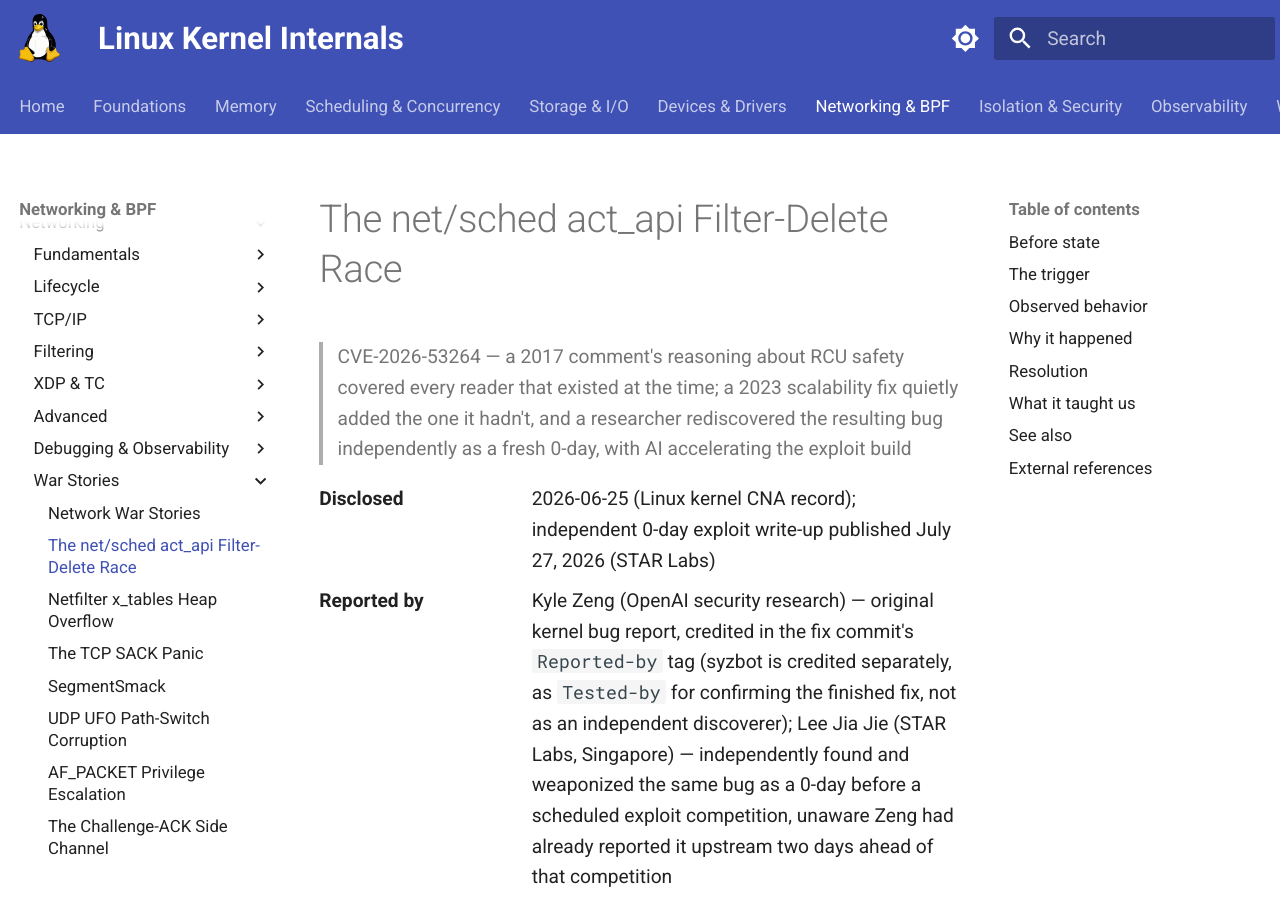
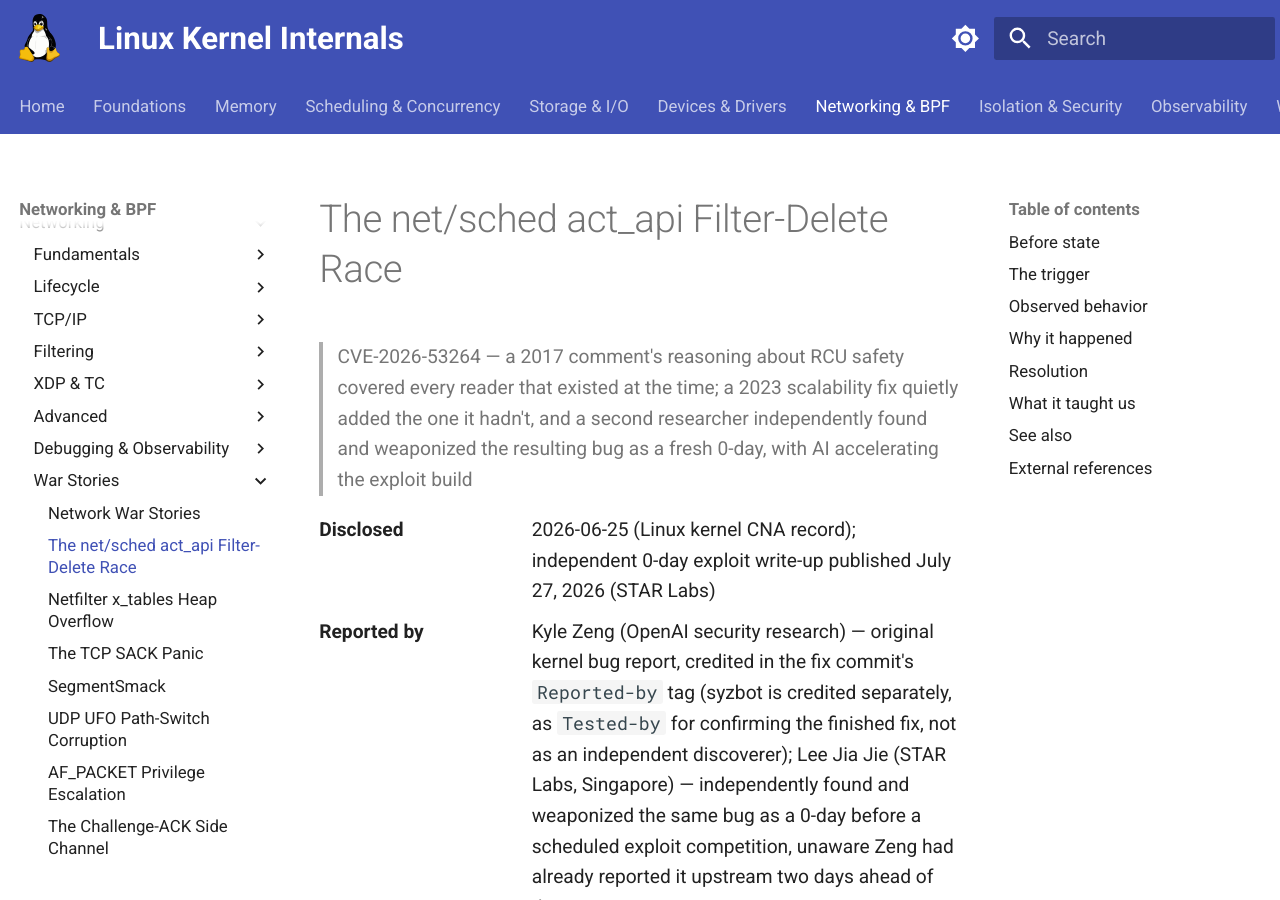
Before and after one commit to laveeshb/linux-kernel-internals, an MkDocs documentation site: the page built from docs/net/war-stories/act-api-uaf.md, in a window 1280 px wide and 900 px high. Built offline with MkDocs 1.6.1 and Material for MkDocs 9.7.7, drawn with Linux system fonts in a browser that asks for light colours; some of the changed text lies outside the part shown.

Commit message:
Fix stale sibling-page count and two phrasing echoes
- netfilter-xtables.md still said "six incidents on this page" - this
  PR brought the net/ war-stories collection to seven and updated
  every count in the index page, but missed this untouched sibling
  file
- act-api-uaf.md's See-also line called af-packet.md "this page" when
  it's a different page in the collection
- The subtitle's "rediscovered ... independently" mildly reintroduced
  the sequential-discovery framing the rest of the page deliberately
  avoids; matched it to war-stories.md's "independently found and
  weaponized" phrasing

```diff
--- a/docs/net/war-stories/act-api-uaf.md
+++ b/docs/net/war-stories/act-api-uaf.md
@@ -1,6 +1,6 @@
 # The net/sched act_api Filter-Delete Race
 
-> CVE-2026-53264 — a 2017 comment's reasoning about RCU safety covered every reader that existed at the time; a 2023 scalability fix quietly added the one it hadn't, and a researcher rediscovered the resulting bug independently as a fresh 0-day, with AI accelerating the exploit build
+> CVE-2026-53264 — a 2017 comment's reasoning about RCU safety covered every reader that existed at the time; a 2023 scalability fix quietly added the one it hadn't, and a second researcher independently found and weaponized the resulting bug as a fresh 0-day, with AI accelerating the exploit build
 
 Disclosed
 :   2026-06-25 (Linux kernel CNA record); independent 0-day exploit write-up published July 27, 2026 (STAR Labs)
```
Also changed, not shown: other parts of docs/net/war-stories/act-api-uaf.md (+1 -1 lines), docs/net/war-stories/netfilter-xtables.md (+1 -1 lines).
